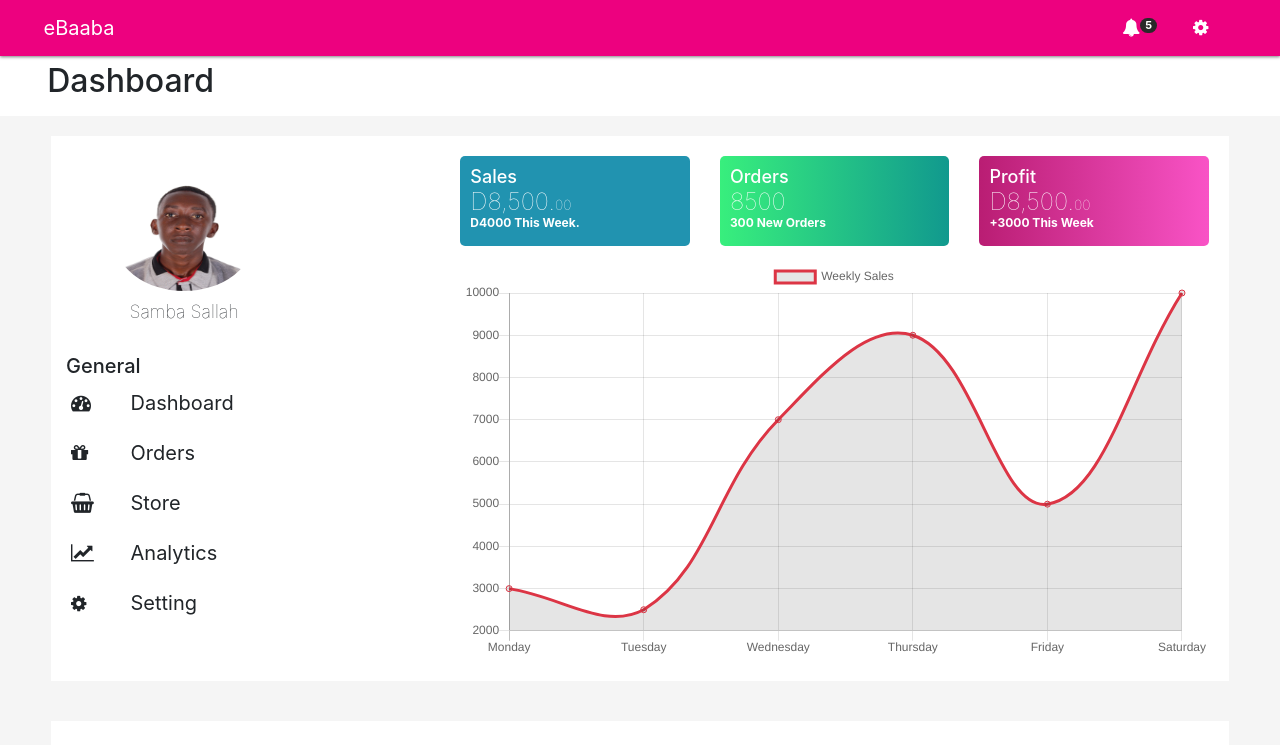
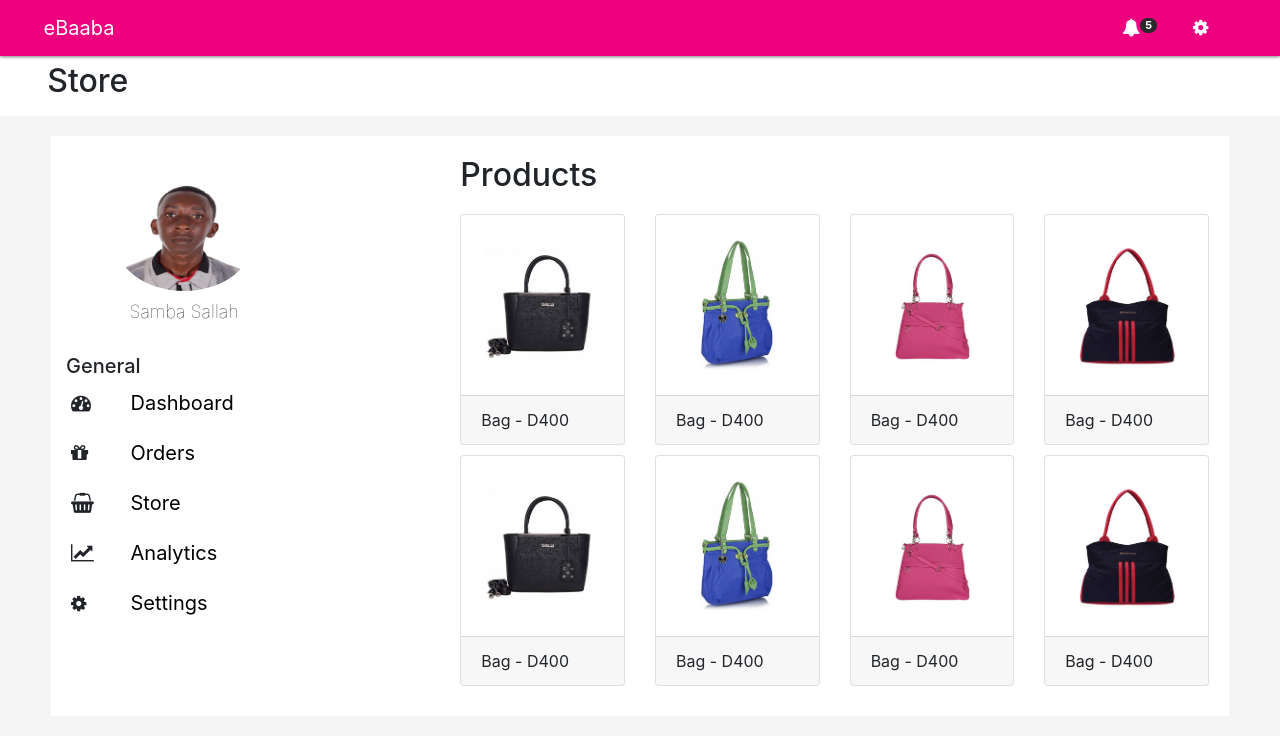
Before and after one commit to sambasallah/eshop, a React (Create React App) app in the folder admin/: page /store in a window 1280 px wide. Shown: the top 745 px of the page. Built offline with nearby package versions, Linux system fonts and the light colour scheme.

Commit message:
dashboard styling

```diff
--- a/admin/package.json
+++ b/admin/package.json
@@ -13,6 +13,7 @@
     "jquery": "^3.4.1",
     "react": "^16.12.0",
     "react-dom": "^16.12.0",
+    "react-router-dom": "^5.1.2",
     "react-scripts": "3.4.0"
   },
   "scripts": {
--- a/admin/src/App.js
+++ b/admin/src/App.js
@@ -1,4 +1,5 @@
 import React from 'react';
+import {Route, Switch} from 'react-router-dom';
 
 // Components
 import Dashboard from './components/pages/Dashboard';
@@ -12,11 +13,13 @@ const App = () => {
   return (
     <div className="App">
        <Navbar />
-       <Dashboard />
-       <Orders />
-       <Store />
-       <Settings />
-       <SingleOrder />
+        <Switch>
+          <Route exact path="/" component={Dashboard}></Route>
+          <Route exact path="/orders" component={Orders}></Route>
+          <Route exact path="/store" component={Store}></Route>
+          <Route exact path="/settings" component={Settings}></Route>
+          <Route exact path="/order/:id" component={SingleOrder}></Route>
+        </Switch>
     </div>
   );
 }
--- a/admin/src/assets/css/style.css
+++ b/admin/src/assets/css/style.css
@@ -192,6 +192,10 @@ ul {
   cursor: pointer;
 }
 
+.dashboard-inner .left ul li .link {
+  color: #000;
+}
+
 .dashboard-inner .left ul li:hover {
   background-color: #33b27b;
   border-radius: 5px;
@@ -224,6 +228,11 @@ ul {
   font-size: 20px;
   padding: 10px 5px;
   cursor: pointer;
+  color: #000;
+}
+
+.orders-inner .left ul li .link {
+  color: #000;
 }
 
 .orders-inner .left ul li:hover {
@@ -262,6 +271,10 @@ ul {
   font-size: 20px;
   padding: 10px 5px;
   cursor: pointer;
+}
+
+.store-inner .left ul li .link {
+  color: #000;
 }
 
 .store-inner .left ul li:hover {
@@ -306,6 +319,10 @@ ul {
   cursor: pointer;
 }
 
+.settings-inner .left ul li .link {
+  color: #000;
+}
+
 .settings-inner .left ul li:hover {
   background-color: #33b27b;
   border-radius: 5px;
@@ -346,6 +363,11 @@ ul {
   font-size: 20px;
   padding: 10px 5px;
   cursor: pointer;
+  color: #000;
+}
+
+.single-order-inner .left ul li .link {
+  color: #000;
 }
 
 .single-order-inner .left ul li:hover {
--- a/admin/src/assets/scss/style.scss
+++ b/admin/src/assets/scss/style.scss
@@ -162,6 +162,10 @@ background: linear-gradient(to right, #b91d73, #f953c6); /* W3C, IE 10+/ Edge, F
 	cursor: pointer;
 }
 
+.dashboard-inner .left ul li .link {
+	color: #000;
+}
+
 .dashboard-inner .left ul li:hover {
 	background-color: $secondary-color;
 	border-radius: 5px;
@@ -203,6 +207,11 @@ background: linear-gradient(to right, #b91d73, #f953c6); /* W3C, IE 10+/ Edge, F
 	font-size: 20px;
 	padding: 10px 5px;
 	cursor: pointer;
+	color: #000;
+}
+
+.orders-inner .left ul li .link {
+	color: #000;
 }
 
 .orders-inner .left ul li:hover {
@@ -252,6 +261,10 @@ background: linear-gradient(to right, #b91d73, #f953c6); /* W3C, IE 10+/ Edge, F
 	cursor: pointer;
 }
 
+.store-inner .left ul li .link {
+	color: #000;
+}
+
 .store-inner .left ul li:hover {
 	background-color: $secondary-color;
 	border-radius: 5px;
@@ -291,7 +304,7 @@ background: linear-gradient(to right, #b91d73, #f953c6); /* W3C, IE 10+/ Edge, F
 }
 
 .settings-inner .left ul {
-	list-style: none;
+	list-style: none;;
 }
 
 .settings-inner .left ul li i.fa.fa-tachometer, i.fa.fa-gift, i.fa.fa-shopping-basket, i.fa.fa-cog, i.fa.fa-line-chart {
@@ -302,6 +315,10 @@ background: linear-gradient(to right, #b91d73, #f953c6); /* W3C, IE 10+/ Edge, F
 	font-size: 20px;
 	padding: 10px 5px;
 	cursor: pointer;
+}
+
+.settings-inner .left ul li .link {
+	color: #000;
 }
 
 .settings-inner .left ul li:hover {
@@ -349,10 +366,15 @@ background: linear-gradient(to right, #b91d73, #f953c6); /* W3C, IE 10+/ Edge, F
 	width: 15%;
 }
 
-.single-order-inner .left ul li {
+.single-order-inner .left ul li{
 	font-size: 20px;
 	padding: 10px 5px;
 	cursor: pointer;
+	color: #000;
+}
+
+.single-order-inner .left ul li .link {
+	color: #000;
 }
 
 .single-order-inner .left ul li:hover {
--- a/admin/src/components/inc/SideNav.js
+++ b/admin/src/components/inc/SideNav.js
@@ -1,4 +1,5 @@
 import React from 'react'
+import { Link } from 'react-router-dom';
 
 const SideNav = () => {
     return (
@@ -13,11 +14,11 @@ const SideNav = () => {
         </div>
         <h5>General</h5>
             <ul>
-                <li><i className="fa fa-tachometer"></i> Dashboard</li>
-                <li><i className="fa fa-gift"></i> Orders</li>
-                <li><i className="fa fa-shopping-basket"></i> Store</li>
-                <li><i className="fa fa-line-chart"></i> Analytics</li>
-                <li><i className="fa fa-cog"></i> Setting</li>
+                <li><i className="fa fa-tachometer"></i> <Link to="/" className="link">Dashboard</Link></li>
+                <li><i className="fa fa-gift"></i> <Link to="/orders" className="link">Orders</Link></li>
+                <li><i className="fa fa-shopping-basket"></i> <Link to="/store" className="link">Store</Link></li>
+                <li><i className="fa fa-line-chart"></i> <Link to="/analytics" className="link">Analytics</Link></li>
+                <li><i className="fa fa-cog"></i> <Link to="/settings" className="link">Settings</Link></li>
             </ul>
         </div>
     )
--- a/admin/src/components/pages/Orders.js
+++ b/admin/src/components/pages/Orders.js
@@ -4,6 +4,11 @@ import SideNav from '../inc/SideNav'
 const Orders = () => {
     return (
         <div>
+            <div className="breadcrumb">
+                <div className="breadcrumb-inner">
+                   <h2>Orders</h2>
+                </div>
+            </div>
             <div className="orders">
                 <div className="orders-inner">
                 <div className="row">
--- a/admin/src/components/pages/Settings.js
+++ b/admin/src/components/pages/Settings.js
@@ -4,6 +4,11 @@ import SideNav from '../inc/SideNav'
 const Settings = () => {
     return (
         <div>
+            <div className="breadcrumb">
+                <div className="breadcrumb-inner">
+                   <h2>Settings</h2>
+                </div>
+            </div>
             <div className="settings">
                 <div className="settings-inner">
                     <div className="row">
--- a/admin/src/components/pages/Store.js
+++ b/admin/src/components/pages/Store.js
@@ -4,6 +4,11 @@ import SideNav from '../inc/SideNav';
 const Store = () => {
     return (
         <div>
+            <div className="breadcrumb">
+                <div className="breadcrumb-inner">
+                   <h2>Store</h2>
+                </div>
+            </div>
            <div className="store">
                <div className="store-inner">
                    <div className="row">
--- a/admin/src/index.js
+++ b/admin/src/index.js
@@ -13,11 +13,16 @@ import './assets/css/style.css';
 
 import React from 'react';
 import ReactDOM from 'react-dom';
+import {BrowserRouter as Router} from 'react-router-dom';
 import App from './App';
 import * as serviceWorker from './serviceWorker';
 
 
-ReactDOM.render(<App />, document.getElementById('root'));
+ReactDOM.render(
+    <Router>
+        <App />
+    </Router>
+    , document.getElementById('root'));
 
 // If you want your app to work offline and load faster, you can change
 // unregister() to register() below. Note this comes with some pitfalls.
```
Also changed, not shown: 2 other files (tests, documents, lock files or other folders).
